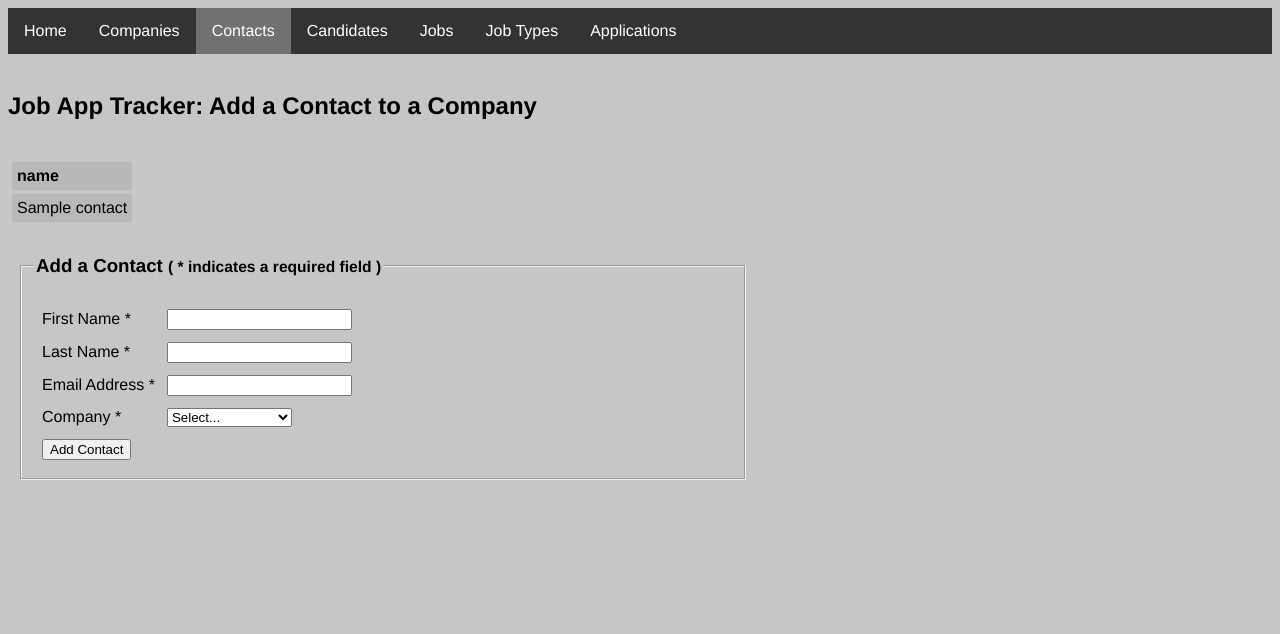
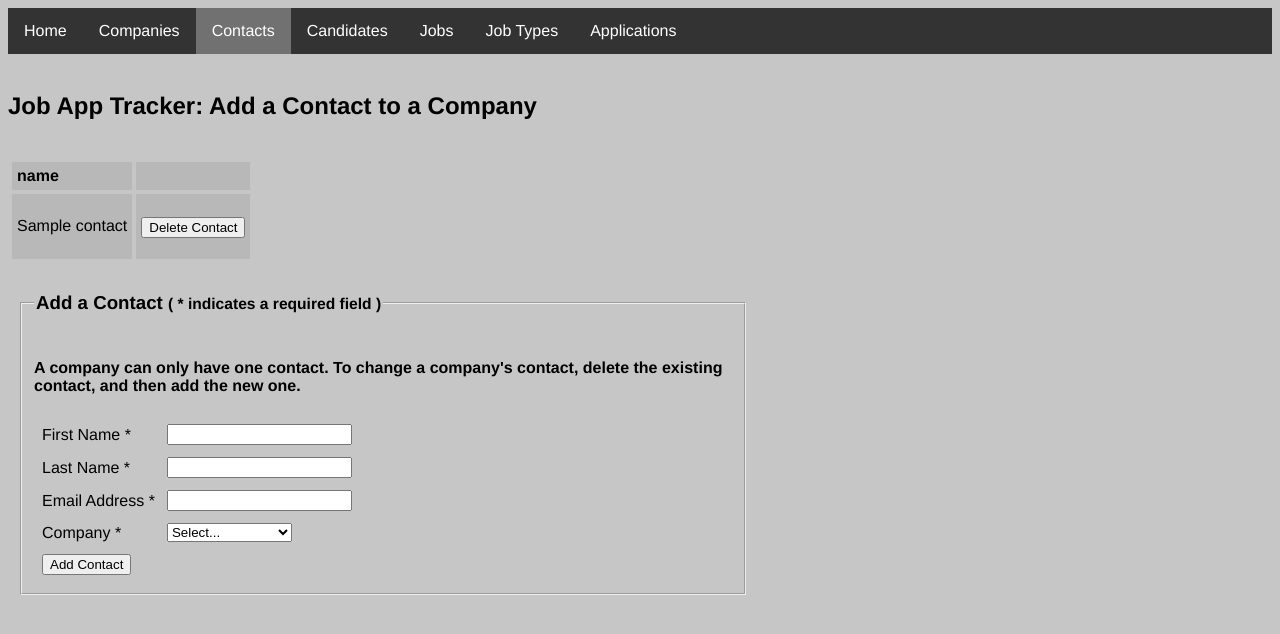
Before and after one commit to mike-osu/job-app-tracker, a Flask app: template templates/contacts.html in a window 1280 px wide. Shown: the top 634 px of the page. Run offline with Flask 2, Linux system fonts and the light colour scheme; the template is opened without the code that fills it: most values are stand-ins (such as "Sample title", 1, 10 or a date in 2020).

Commit message:
Delete contact

```diff
--- a/app.py
+++ b/app.py
@@ -46,15 +46,22 @@ Contacts
 @app.route('/contacts', methods=['post', 'get'])
 def contacts():
     if request.method == 'POST':
-        firstName = request.form['first_name']
-        lastName = request.form['last_name']
-        email = request.form['email']
-        companyId = request.form['company_id']
+        if request.form['statement'] == 'INSERT':
+            firstName = request.form['first_name']
+            lastName = request.form['last_name']
+            email = request.form['email']
+            companyId = request.form['company_id']
 
-        if (firstName != '' and lastName != '' and email != '' and companyId != ''):
-            insertContactQuery = '''INSERT INTO contacts (first_name, last_name, email, company_id)
-                VALUES ('{}', '{}', '{}', {});'''.format(firstName, lastName, email, companyId)
-            db.execute_query(db_connection=db_connection, query=insertContactQuery)
+            if (firstName != '' and lastName != '' and email != '' and companyId != ''):
+                insertContactQuery = '''INSERT INTO contacts (first_name, last_name, email, company_id)
+                    VALUES ('{}', '{}', '{}', {});'''.format(firstName, lastName, email, companyId)
+                db.execute_query(db_connection=db_connection, query=insertContactQuery)
+
+        # delete
+        if request.form['statement'] == 'DELETE':
+            contactId = request.form['contact_id']
+            deleteContactQuery = "DELETE FROM contacts WHERE contact_id = {};".format(contactId)
+            db.execute_query(db_connection=db_connection, query=deleteContactQuery)
 
     contactsQuery = """SELECT c.contact_id, c.first_name 'First Name', c.last_name 'Last Name', c.email 'Email', co.name 'Company'
         FROM contacts c INNER JOIN companies co on c.company_id = co.company_id;"""
--- a/sql/data_manipulation_queries.sql
+++ b/sql/data_manipulation_queries.sql
@@ -27,6 +27,9 @@ WHERE contacts.company_id IS NULL;
 -- Add a new Contact
 INSERT INTO contacts (first_name, last_name, email_address, company_id)
 VALUES (:first_name_input, :last_name_input, :email_address_input, :company_id_from_dropdown_input);
+
+-- Delete a Contact
+DELETE FROM contacts WHERE contact_id = :contact_id_selected;
 
 
 -----------------------
--- a/templates/contacts.html
+++ b/templates/contacts.html
@@ -35,6 +35,7 @@
 
           <!-- End of this for loop -->
           {% endfor %}
+          <th></th>
         </tr>
       </thead>
 
@@ -46,6 +47,14 @@
             {{contact[key]}}
           </td>
           {% endfor %}
+          <td>
+            <br />
+            <form action="" method="POST">
+              <input type="hidden" id="statement" name="statement" value="DELETE">
+              <input type="hidden" id="contact_id" name="contact_id" value="{{contact['contact_id']}}">
+              <input type="submit" value="Delete Contact">
+            </form>
+          </td>
         </tr>
         {% endfor %}
       </tbody>
@@ -53,9 +62,14 @@
 
     <div id="form">
       <form action="" method="POST">
+        <input type="hidden" id="statement" name="statement" value="INSERT">
         <fieldset>
-          <legend><h3>Add a Contact
-            <small>( * indicates a required field )</h3></legend>
+        <legend>
+          <h3>Add a Contact <small>( * indicates a required field )</small></h3>
+        </legend>
+        <h4>
+          A company can only have one contact.  To change a company's contact, delete the existing contact, and then add the new one.
+        </h4>
         <table cellpadding="4" cellspacing="4">
           <tr>
             <td>First Name *</td><td><input text name="first_name" id="first_name" /></td>
--- a/templates/index.html
+++ b/templates/index.html
@@ -35,6 +35,7 @@
           <a href="/contacts">Contacts</a>
           <ul>
             <li>View contact for each company</li>
+            <li>Delete a contact</li>
             <li>Add a new contact for a company without one</li>
           </ul>
         </li>
```
Lines whose indentation alone changed are shown as unchanged.
